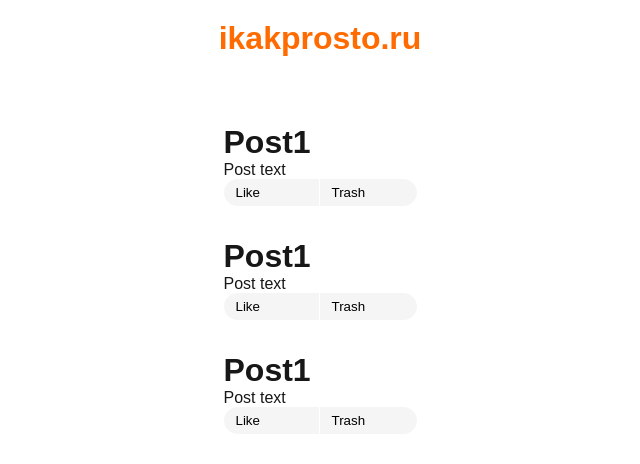
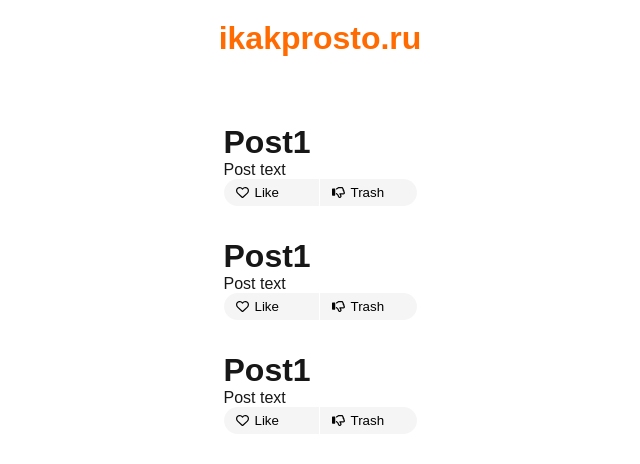
Before and after one commit to Danikadza/Next-testApp, a Next.js app: page / in a window 1280 px wide. Shown: the top 464 px of the page, without its empty margins (320-960 px from the left). Built offline with nearby package versions, Linux system fonts and the light colour scheme.

Commit message:
feat/ добавил картинки для лайка и дислайка

```diff
--- a/src/app/components/Post.tsx
+++ b/src/app/components/Post.tsx
@@ -1,5 +1,4 @@
 import React from "react";
-import Link from "next/link";
 import Rating from "./Rating";
 
 const Post = () => {
--- a/src/app/components/Rating.tsx
+++ b/src/app/components/Rating.tsx
@@ -1,10 +1,11 @@
 import React from "react";
+import Image from "next/image";
 
 const Rating = () => {
     return (
         <div className="rating">
-            <button  className="rating__likes">Like</button>
-            <button  className="rating__dislikes">Trash</button>
+            <button  className="rating__likes"><Image src="/Like.svg" alt="like" width={13} height={11}/>Like</button>
+            <button  className="rating__dislikes"><Image src="/Dislike.svg" alt="like" width={13} height={11}/>Trash</button>
         </div>
     )
 }
```
Also changed, not shown: public/Dislike.svg (added), public/Like.svg (added).
